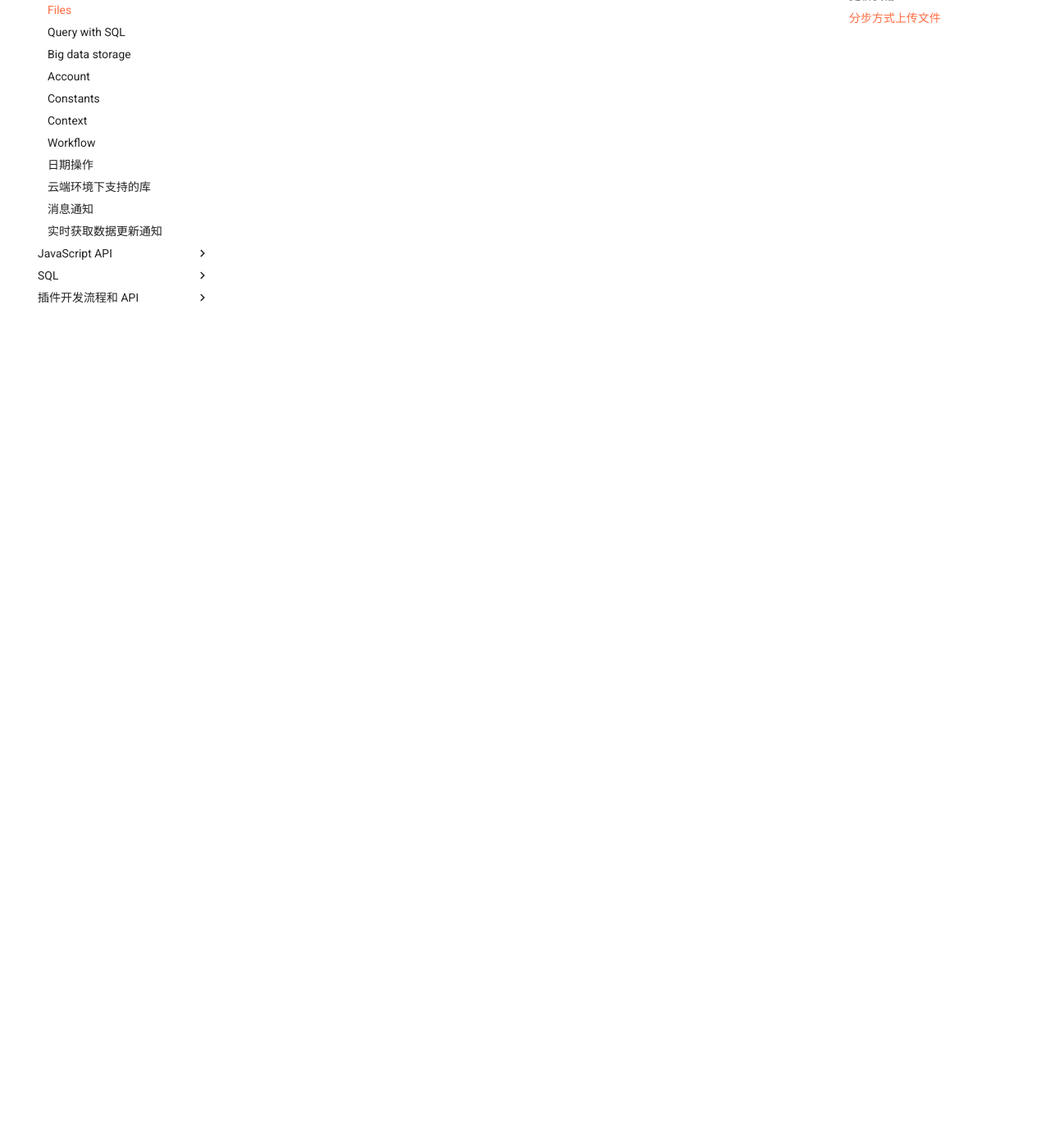
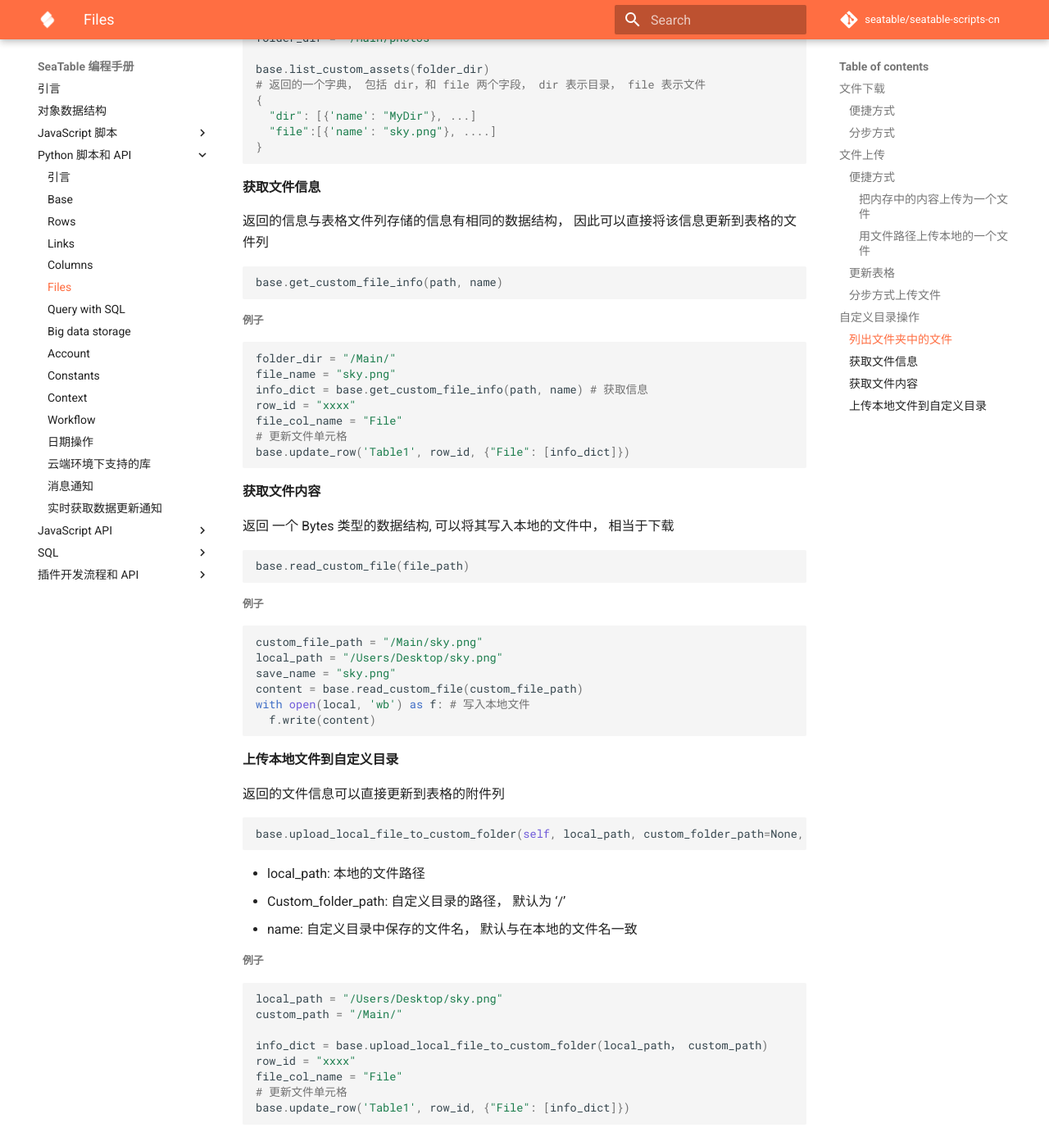
Before and after one commit to seatable/seatable-scripts-cn, an MkDocs documentation site: the page built from manual/python/files.md, in a window 1280 px wide and 1400 px high, scrolled down 3880 px. Shown: the whole window at 82% size. Built offline with MkDocs 1.6.1 and Material for MkDocs 9.7.7, drawn with Linux system fonts in a browser that asks for light colours; comment, search, counter and statistics services are not loaded; some of the changed text lies outside the part shown.

Commit message:
Update files.md

````diff
--- a/manual/python/files.md
+++ b/manual/python/files.md
@@ -173,3 +173,92 @@ response = requests.post(upload_link, data={
     'file': (upload_file_name, open('/User/Desktop/file.txt', 'rb'))  # 要上传的文件
 })
 ```
+
+## 自定义目录操作
+
+除了 Base 表格中的附件的上传和下载外， 一个 Base 中有一个自定义的文件系统叫做 自定义目录， 通过 Base 的文件管理功能模块打开。 以下定义了一些用于操作该自定义目录的 API。
+
+#### 列出文件夹中的文件
+
+```python
+base.list_custom_assets(path)
+```
+
+##### 例子
+
+```python
+folder_dir = "/Main/photos"
+
+base.list_custom_assets(folder_dir)
+# 返回的一个字典， 包括 dir，和 file 两个字段， dir 表示目录， file 表示文件
+{
+  "dir": [{'name': "MyDir"}, ...]
+  "file":[{'name': "sky.png"}, ....]
+}
+```
+
+#### 获取文件信息
+
+返回的信息与表格文件列存储的信息有相同的数据结构， 因此可以直接将该信息更新到表格的文件列
+
+```python
+base.get_custom_file_info(path, name)
+```
+
+##### 例子
+
+```python
+folder_dir = "/Main/"
+file_name = "sky.png"
+info_dict = base.get_custom_file_info(path, name) # 获取信息
+row_id = "xxxx"
+file_col_name = "File"
+# 更新文件单元格
+base.update_row('Table1', row_id, {"File": [info_dict]})
+```
+
+#### 获取文件内容
+
+返回 一个 Bytes 类型的数据结构, 可以将其写入本地的文件中， 相当于下载
+
+```python
+base.read_custom_file(file_path)
+```
+
+##### 例子
+
+```python
+custom_file_path = "/Main/sky.png"
+local_path = "/Users/Desktop/sky.png"
+save_name = "sky.png"
+content = base.read_custom_file(custom_file_path)
+with open(local, 'wb') as f: # 写入本地文件
+  f.write(content)
+```
+
+#### 上传本地文件到自定义目录
+
+返回的文件信息可以直接更新到表格的附件列
+
+```python
+base.upload_local_file_to_custom_folder(self, local_path, custom_folder_path=None, name=None)
+```
+
+* local_path: 本地的文件路径
+* Custom_folder_path: 自定义目录的路径， 默认为 ‘/’
+* name: 自定义目录中保存的文件名， 默认与在本地的文件名一致
+
+##### 例子
+
+```python
+local_path = "/Users/Desktop/sky.png"
+custom_path = "/Main/"
+
+info_dict = base.upload_local_file_to_custom_folder(local_path， custom_path)
+row_id = "xxxx"
+file_col_name = "File"
+# 更新文件单元格
+base.update_row('Table1', row_id, {"File": [info_dict]})
+```
+
+####
````
